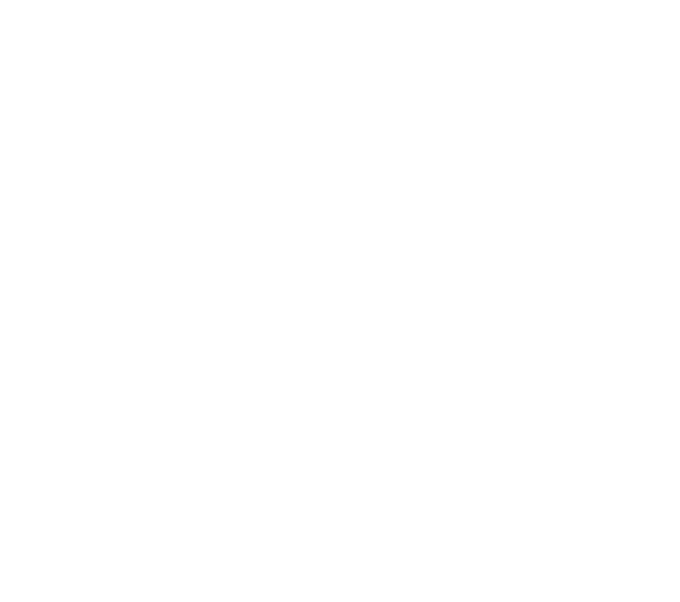
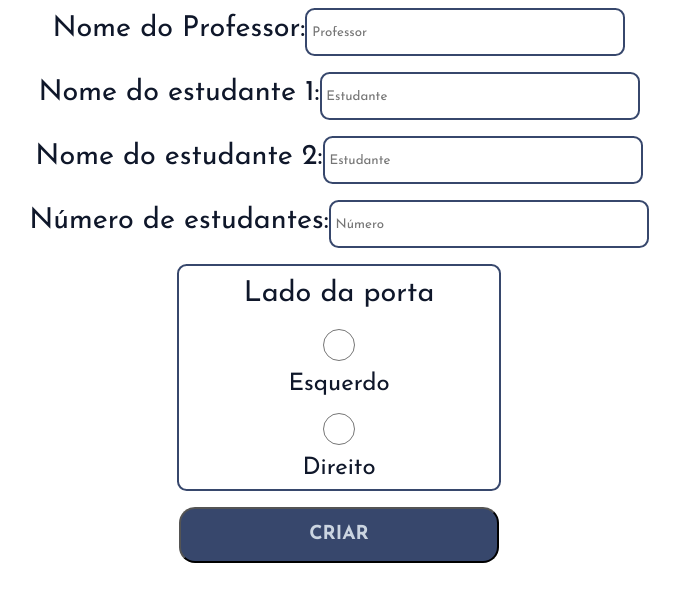
Before and after one commit to MrVihks/criador_ensalamentos, a React (Vite) app: page /create in a window 1280 px wide. Before the commit this address had no page. Shown: the top 602 px of the page, without its empty margins (301-981 px from the left). Built offline with nearby package versions, Linux system fonts and the light colour scheme.

Commit message:
commit: updating styles

```diff
--- a/src/App.css
+++ b/src/App.css
@@ -9,7 +9,7 @@
   font-size: 3rem;
 }
 .content p{
-  margin: 0.5rem;
   text-align: center;
   font-size: 1.8rem;
+
 }
--- /dev/null
+++ b/src/components/Form.jsx
@@ -0,0 +1,48 @@
+import React from 'react'
+import {Link} from "react-router-dom"
+
+const Form = () => {
+    return (
+        <form className='form'>
+            <p className='input-item'>
+                <label>Nome do Professor:</label>
+                <input type='text' placeholder='Professor' />
+            </p>
+            <p className='input-item'>
+                <label>Nome do estudante 1:</label>
+                <input type='text' placeholder='Estudante' />
+            </p>
+            <p className='input-item'>
+                <label>Nome do estudante 2:</label>
+                <input type='text' placeholder='Estudante' />
+            </p>
+            <p className='input-item'>
+                <label>Número de estudantes:</label>
+                <input type="number" placeholder='Número' />
+            </p>
+            <p className='input-item'>
+                <fieldset className='radios'>
+                    <label id='side'>Lado da porta</label>
+                    <p>
+                        <input type="radio" name="teste1" value="teste1" id='teste1' />
+                        <label>Esquerdo</label>
+                    </p>
+                    <p>
+                        <input type="radio" name="teste1" value="teste1" />
+                        <label>Direito</label>
+                    </p>
+
+                </fieldset>
+            </p>
+
+            <p>
+                <Link to="/"><button>Criar</button></Link>
+            </p>
+
+
+
+        </form>
+    )
+}
+
+export default Form
--- a/src/index.css
+++ b/src/index.css
@@ -9,10 +9,11 @@
   --lightest-color: #FFFFFF;
 }
 *{
-    font-family: 'Josefin Sans';
+    font-family: 'Josefin Sans', cursive;
     color: var(--darkest-color);
     margin: 0;
     padding: 0;
+    box-sizing: border-box;
 }
 section{
     min-height: 100vh;
@@ -31,3 +32,21 @@ button{
 button:active{
     background-color: var(--darkest-color);
 }
+
+input{
+    width: 20rem;
+    height: 3rem;
+    padding: 0.3rem;
+    border: 2px var(--dark-color) solid;
+    outline: none;
+    border-radius: 0.6rem;
+    text-decoration: none;
+}
+fieldset{
+    display: flex;
+    width: 20rem;
+    height: 100%;
+    text-decoration: none;
+    border: 2px var(--dark-color) solid;
+    border-radius: 0.6rem;
+}
--- a/src/main.jsx
+++ b/src/main.jsx
@@ -1,14 +1,20 @@
 import React from 'react'
 import ReactDOM from 'react-dom/client'
+
 import App from './App.jsx'
+import Create from './pages/Create.jsx'
+
 import {BrowserRouter, Route, Routes } from 'react-router-dom'
+
 import './index.css'
+
 
 ReactDOM.createRoot(document.getElementById('root')).render(
   <React.StrictMode>
      <BrowserRouter>
       <Routes>
         <Route path='/' element={<App/>}/>
+        <Route path='/create' element={<Create />} />
       </Routes>
     </BrowserRouter>
   </React.StrictMode>,
--- a/src/pages/Create.jsx
+++ b/src/pages/Create.jsx
@@ -1,11 +1,11 @@
 import React from 'react'
+import "../styles/Create.css"
+import Form from '../components/Form';
 
 const Create = () => {
   return (
-    <section className='app'>
-      <article>
-        <h1>Ensalamento</h1>
-      </article>
+    <section className="form-content">
+      <Form />
     </section>
   )
 }
--- a/src/pages/Home.jsx
+++ b/src/pages/Home.jsx
@@ -1,15 +1,16 @@
-import React from 'react'
+import React from 'react';
+import { Link } from 'react-router-dom';
 const Home = () => {
   return (
       <section className='main'>
         <article className='content'>
           <h1>Bem-Vindo</h1>
           <p>Este é o criador de <span style={{color:"var(--dark-color)", fontWeight:"bold", textTransform:'uppercase'}}>ensalamentos</span></p>
-          <button>Criar</button>
+          <Link to="/create"><button>Criar</button></Link>
         </article>
       </section>
 
-  )
+  );
 }
 
-export default Home
+export default Home;
--- /dev/null
+++ b/src/styles/Create.css
@@ -0,0 +1,39 @@
+.form {
+    display: flex;
+    text-align: center;
+    margin-left: auto;
+    margin-right: auto;
+    flex-direction: column;
+
+}
+
+.radios {
+    display: flex;
+    margin: auto;
+    flex-direction: column;
+    width: 20rem;
+}
+
+.radios input {
+    height: 2rem;
+}
+
+.radios label {
+    font-size: 1.5rem;
+}
+
+#side {
+    font-size: 1.8rem;
+    margin: 0.8rem;
+}
+.form button{
+    width: 20rem;
+    margin: auto;
+}
+.form-content{
+    font-size: 1.8rem;
+}
+.form-content p{
+    margin-top: 0.5rem;
+    margin-bottom: 0.5rem;
+}
```
